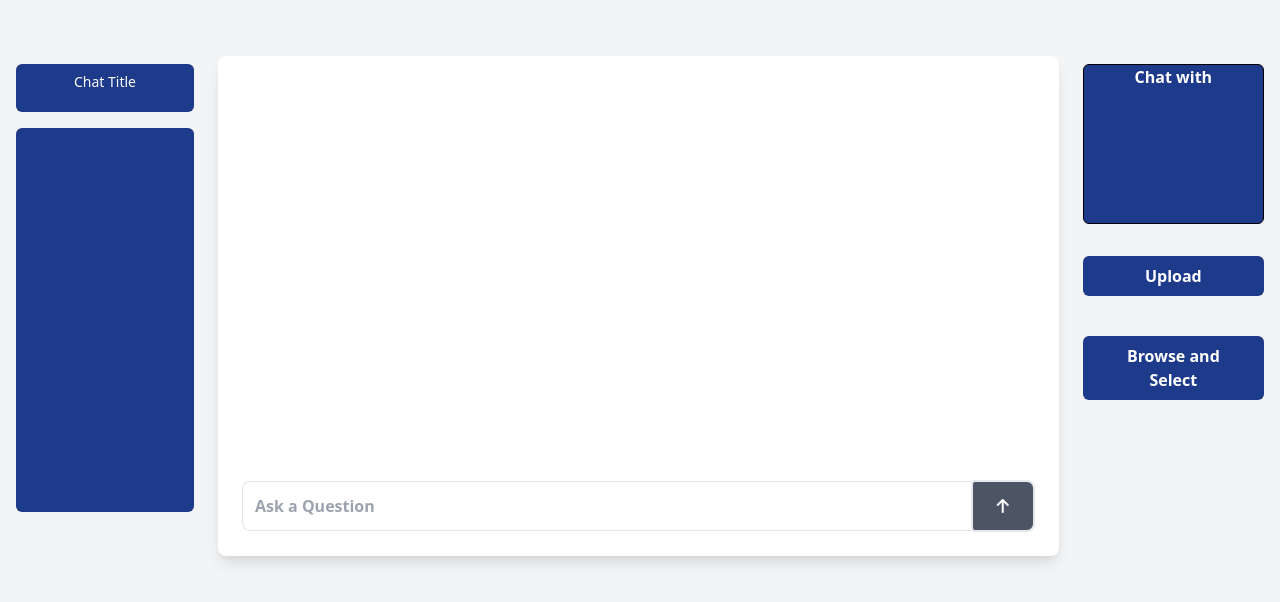
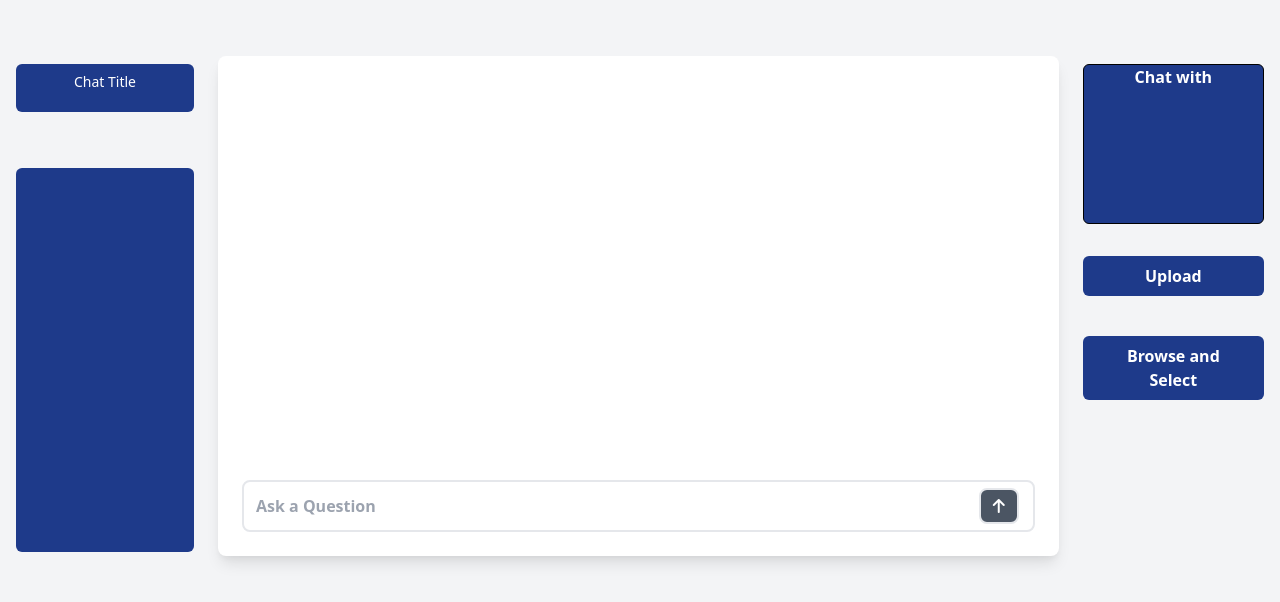
Before and after one commit to tejarazz/Chatpdf, a Flask app: page / in a window 1280 px wide. Shown: the part 84-686 px from the top of the page. Run offline with Flask 3, Linux system fonts and the light colour scheme; some libraries are stand-ins or nearby versions.

Commit message:
small ui changes in the submit button of textarea

```diff
--- a/src/frontend/templates/openai_test.html
+++ b/src/frontend/templates/openai_test.html
@@ -9,7 +9,7 @@ content %}
       Chat Title
     </h6>
     <!-- Your existing HTML structure -->
-    <div id="chatListSection" class="simplebar items-center h-96 mx-4 p-2 bg-blue-900 text-white rounded-md">
+    <div id="chatListSection" class="simplebar items-center h-96 mx-4 my-10 p-2 bg-blue-900 text-white rounded-md">
       <!-- Content will be dynamically added here -->
     </div>
   </div>
@@ -28,18 +28,22 @@ content %}
     <form onsubmit="return getAnswer()" class="mt-4">
       <!-- Input and Buttons -->
       <div class="flex flex-col md:flex-row items-center">
+        <div class="relative flex-grow flex items-center">
+          <div class="relative w-full">
             <input type="text"
-          class="form-input flex-grow p-3 md:p-3 w-full md:w-auto font-semibold border-b rounded-tl-lg border-t border-l outline-none rounded-bl-lg"
+              class="form-input p-3 w-full font-semibold rounded-lg border-2 outline-none relative z-10"
               placeholder="Ask a Question" id="questionTextarea" name="question" oninput="toggleButton()">
-        <div class="input-group-append mt-2 md:mt-0 space-x-2">
             <button
-            class="border-2 bg-gray-600 px-6 md:px-6 py-3 rounded-lg md:rounded-tl md:rounded-bl transition-colors relative"
+              class="border-2 bg-gray-600 py-2 px-3 rounded-lg md:rounded-lg transition-colors absolute right-4 top-2 bottom-2 z-20"
               type="button" onclick="getAnswer()" id="submitButton" disabled>
+              <div class="flex items-center justify-center">
                 <i class="fas fa-arrow-up text-white" id="arrowIcon"></i>
+              </div>
               <div class="absolute inset-0 flex items-center justify-center loading-spinner hidden" id="loadingSpinner">
                 <div class="rounded-full h-6 w-6 border-t-2 border-r-2 border-b-2 border-blue-500 animate-spin"></div>
               </div>
             </button>
+          </div>
         </div>
       </div>
     </form>
```
Lines whose indentation alone changed are shown as unchanged.
